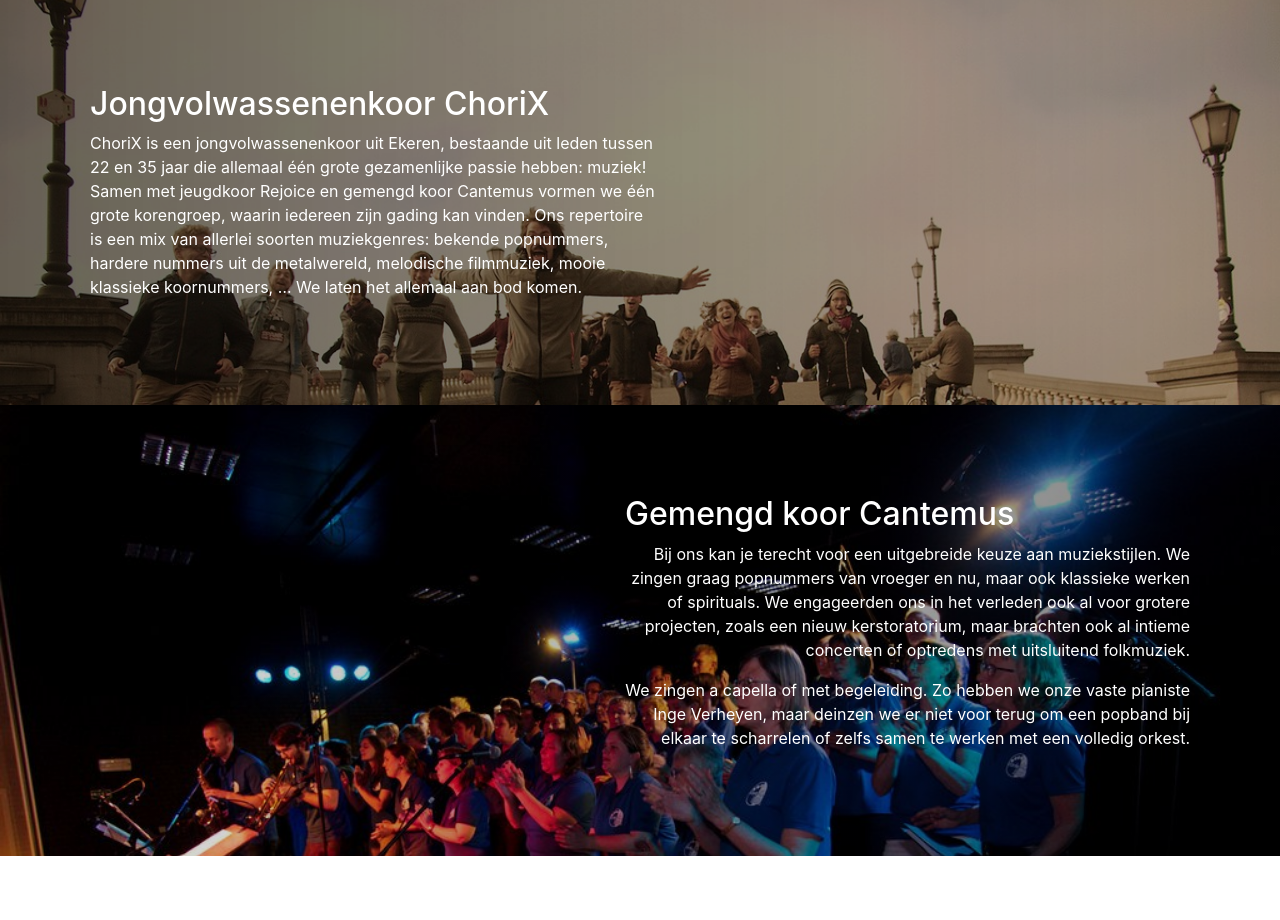
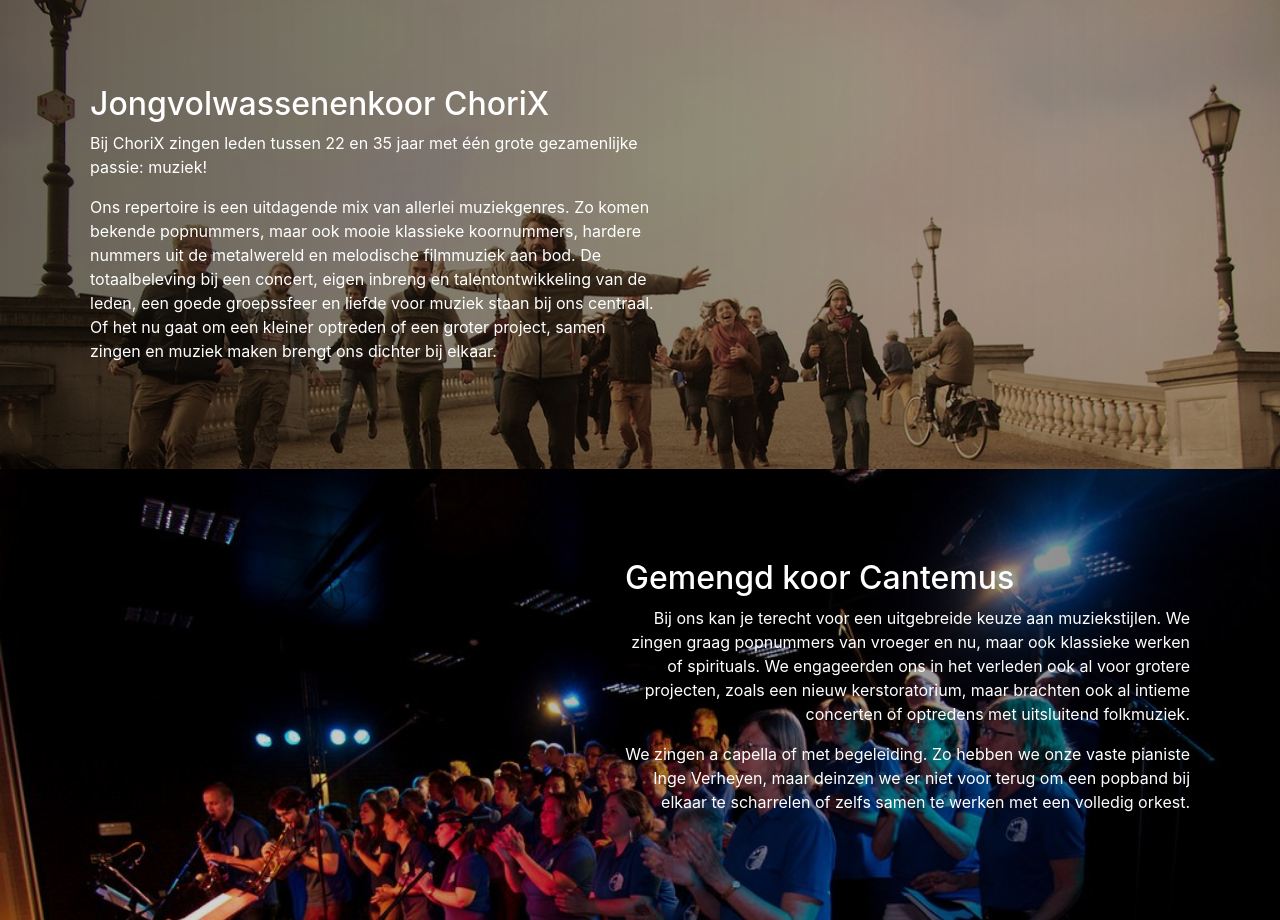
Before and after one commit to BastienVH/CCRchoirs, a plain HTML site: page index.html in a window 1280 px wide. Shown: the part 1500-2420 px from the top of the page. Before the commit the page ends 2356 px from the top, so only its background shows below. Drawn offline with nearby package versions, Linux system fonts and the light colour scheme.

Commit message:
Changed text for ChoriX Row

```diff
--- a/index.html
+++ b/index.html
@@ -127,11 +127,8 @@
         </div>
         <div class="row bg" id="rowChoriX">
             <h2>Jongvolwassenenkoor ChoriX</h2>
-            <p>ChoriX is een jongvolwassenenkoor uit Ekeren, bestaande uit leden tussen 22 en 35 jaar die allemaal één grote
-                gezamenlijke passie hebben: muziek! Samen met jeugdkoor Rejoice en gemengd koor Cantemus vormen we één grote
-                korengroep, waarin iedereen zijn gading kan vinden. Ons repertoire is een mix van allerlei soorten muziekgenres:
-                bekende popnummers, hardere nummers uit de metalwereld, melodische filmmuziek, mooie klassieke koornummers,
-                … We laten het allemaal aan bod komen.</p>
+            <p>Bij ChoriX zingen leden tussen 22 en 35 jaar met één grote gezamenlijke passie: muziek!</p>
+            <p>Ons repertoire is een uitdagende mix van allerlei muziekgenres. Zo komen bekende popnummers, maar ook mooie klassieke koornummers, hardere nummers uit de metalwereld en melodische filmmuziek aan bod. De totaalbeleving bij een concert, eigen inbreng en talentontwikkeling van de leden, een goede groepssfeer en liefde voor muziek staan bij ons centraal. Of het nu gaat om een kleiner optreden of een groter project, samen zingen en muziek maken brengt ons dichter bij elkaar.</p>
         </div>
         <div class="row bg" id="rowCantemus">
             <h2>Gemengd koor Cantemus</h2>
```
